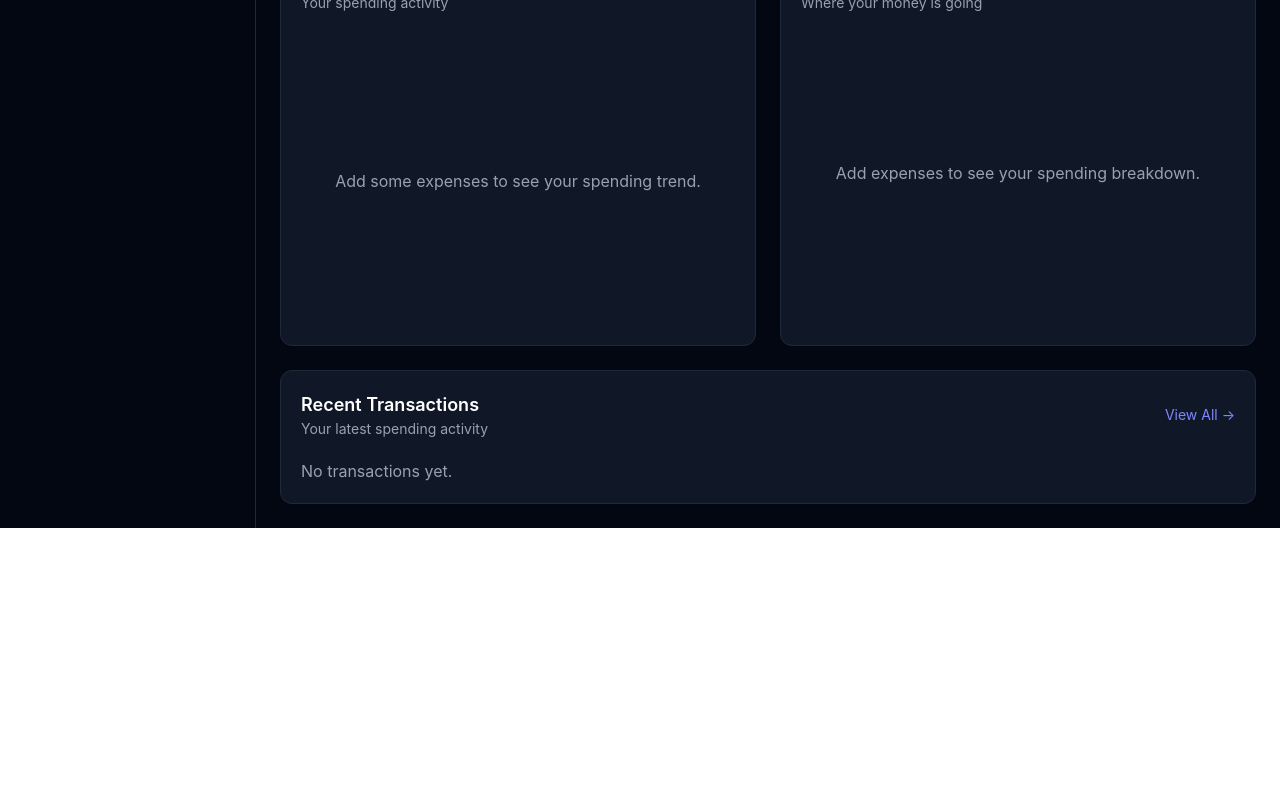
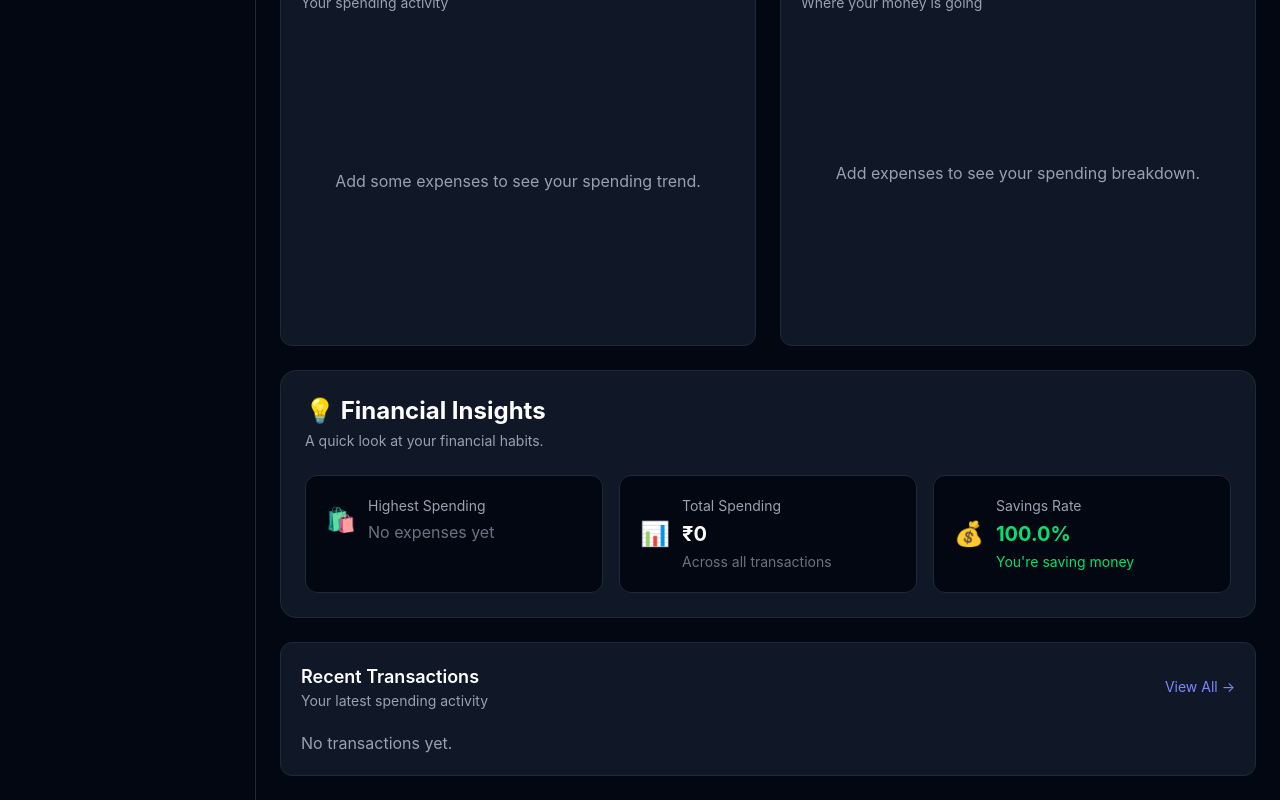
Before and after one commit to Rakshit-Thareja/SpendWise, a React (Vite) app: page / in a window 1280 px wide. Shown: the part 584-1384 px from the top of the page. Before the commit the page ends 1112 px from the top, so only its background shows below. Built offline with nearby package versions, Linux system fonts and the light colour scheme.

Commit message:
Add financial insights

```diff
--- /dev/null
+++ b/src/components/FinancialInsights.jsx
@@ -0,0 +1,170 @@
+function FinancialInsights({ expenses, income }) {
+    const totalExpenses = expenses.reduce(
+        (total, expense) => {
+            total += expense.amount
+            return total
+        },
+        0
+    )
+
+    const categoryTotals = expenses.reduce(
+        (totals, expense) => {
+            if (totals[expense.category]) {
+                totals[expense.category] += expense.amount
+            } else {
+                totals[expense.category] = expense.amount
+            }
+
+            return totals
+        },
+        {}
+    )
+
+    let highestCategory = null
+
+    const categoryEntries = Object.entries(categoryTotals)
+
+    if (categoryEntries.length > 0) {
+        highestCategory = categoryEntries.reduce(
+            (highest, current) => {
+                if (current[1] > highest[1]) {
+                    return current
+                }
+
+                return highest
+            },
+            categoryEntries[0]
+        )
+    }
+
+    const savings = income - totalExpenses
+
+    const savingsPercentage =
+        income > 0
+            ? Math.max(0, (savings / income) * 100)
+            : 0
+
+    let savingsMessage
+    let savingsIcon
+
+    if (savings > 0) {
+        savingsMessage = "You're saving money"
+        savingsIcon = "💰"
+    } else if (savings === 0) {
+        savingsMessage = "You're breaking even"
+        savingsIcon = "⚖️"
+    } else {
+        savingsMessage = "You're spending more than your income"
+        savingsIcon = "⚠️"
+    }
+
+    return (
+        <div className="mt-6 rounded-2xl border border-gray-800 bg-gray-900 p-6">
+            <div className="mb-6">
+                <h2 className="text-2xl font-bold text-white">
+                    💡 Financial Insights
+                </h2>
+
+                <p className="mt-1 text-sm text-gray-400">
+                    A quick look at your financial habits.
+                </p>
+            </div>
+
+            <div className="grid grid-cols-1 gap-4 md:grid-cols-3">
+
+                {/* Highest Spending */}
+
+                <div className="rounded-xl border border-gray-800 bg-gray-950 p-5">
+                    <div className="flex items-center gap-3">
+                        <div className="text-2xl">
+                            🛍️
+                        </div>
+
+                        <div>
+                            <p className="text-sm text-gray-400">
+                                Highest Spending
+                            </p>
+
+                            {highestCategory ? (
+                                <>
+                                    <p className="mt-1 text-lg font-semibold text-white">
+                                        {highestCategory[0]}
+                                    </p>
+
+                                    <p className="text-xl font-bold text-indigo-400">
+                                        ₹{highestCategory[1].toLocaleString('en-IN')}
+                                    </p>
+                                </>
+                            ) : (
+                                <p className="mt-1 text-gray-500">
+                                    No expenses yet
+                                </p>
+                            )}
+                        </div>
+                    </div>
+                </div>
+
+                {/* Total Spending */}
+
+                <div className="rounded-xl border border-gray-800 bg-gray-950 p-5">
+                    <div className="flex items-center gap-3">
+                        <div className="text-2xl">
+                            📊
+                        </div>
+
+                        <div>
+                            <p className="text-sm text-gray-400">
+                                Total Spending
+                            </p>
+
+                            <p className="mt-1 text-xl font-bold text-white">
+                                ₹{totalExpenses.toLocaleString('en-IN')}
+                            </p>
+
+                            <p className="mt-1 text-sm text-gray-500">
+                                Across all transactions
+                            </p>
+                        </div>
+                    </div>
+                </div>
+
+                {/* Savings */}
+
+                <div className="rounded-xl border border-gray-800 bg-gray-950 p-5">
+                    <div className="flex items-center gap-3">
+                        <div className="text-2xl">
+                            {savingsIcon}
+                        </div>
+
+                        <div>
+                            <p className="text-sm text-gray-400">
+                                Savings Rate
+                            </p>
+
+                            <p
+                                className={`mt-1 text-xl font-bold ${savings >= 0
+                                    ? 'text-green-400'
+                                    : 'text-red-400'
+                                    }`}
+                            >
+                                {savingsPercentage.toFixed(1)}%
+                            </p>
+
+                            <p
+                                className={`mt-1 text-sm ${savings >= 0
+                                    ? 'text-green-400'
+                                    : 'text-red-400'
+                                    }`}
+                            >
+                                {savingsMessage}
+                            </p>
+                        </div>
+                    </div>
+                </div>
+
+            </div>
+        </div>
+    )
+}
+
+export default FinancialInsights
--- a/src/pages/Dashboard.jsx
+++ b/src/pages/Dashboard.jsx
@@ -3,6 +3,7 @@ import IncomeEditor from '../components/IncomeEditor'
 import SummaryCard from '../components/SummaryCard'
 import SpendingChart from '../components/SpendingChart'
 import RecentTransactions from '../components/RecentTransactions'
+import FinancialInsights from '../components/FinancialInsights'
 
 function Dashboard({
     expenses,
@@ -72,7 +73,10 @@ function Dashboard({
                 <CategoryBreakdown expenses={expenses} />
             </div>
 
+            <FinancialInsights expenses={expenses} income={income}/>
+
             <RecentTransactions expenses={expenses} />
+
         </div>
     )
 }
```
